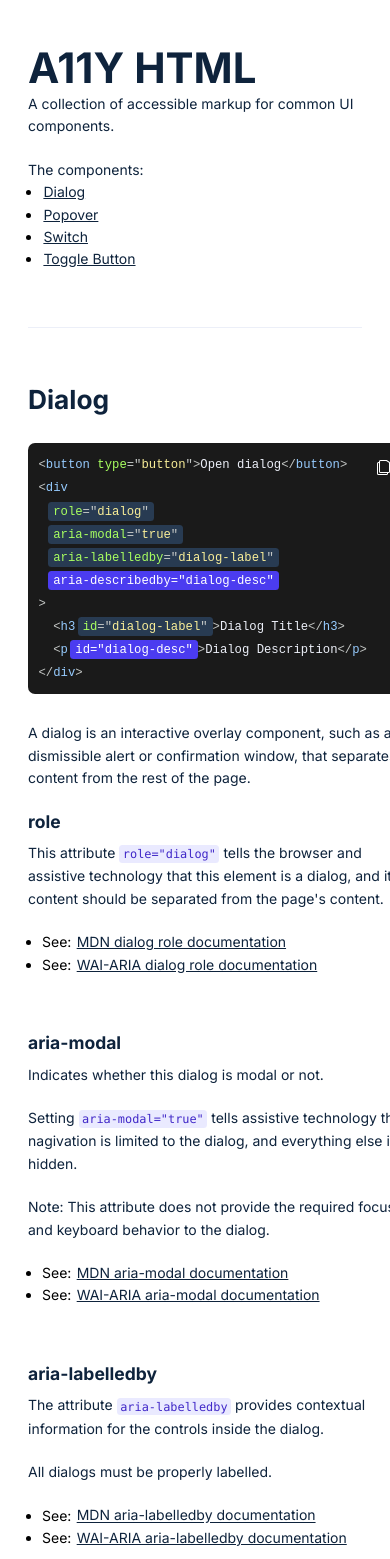
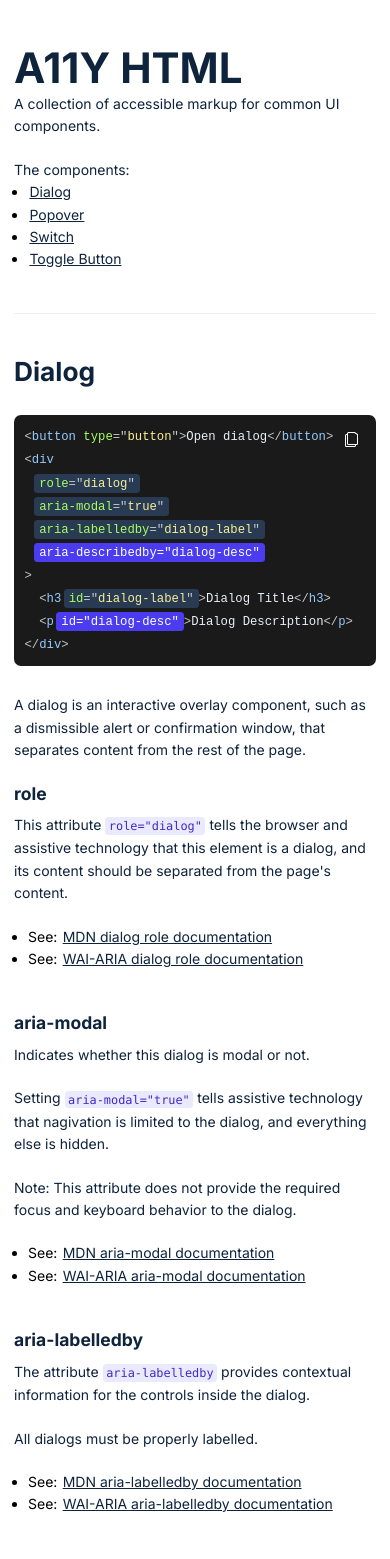
Before and after one commit to jonambas/a11y-html, a Next.js app: page / in a window 390 px wide. Shown: the top 1559 px of the page. Built offline with nearby package versions, Linux system fonts and the light colour scheme.

Commit message:
feat: responsive tweaks

```diff
--- a/components/Code.tsx
+++ b/components/Code.tsx
@@ -20,7 +20,7 @@ Syntax.registerLanguage('html', html);
 import { styled } from '~stitches';
 
 const Wrapper = styled('div', {
-  padding: '$3 $12 $3 $3',
+  padding: '$3',
   background: '$codeBg',
   borderRadius: '$lg',
   position: 'relative',
@@ -30,7 +30,8 @@ const Wrapper = styled('div', {
     fontSize: '$200',
     lineHeight: '1.8em',
     fontWeight: 'semibold',
-    color: '$gray100'
+    color: '$gray100',
+    overflowX: 'auto'
   },
   '.link': {
     opacity: '1',
--- a/components/CodeContainer.tsx
+++ b/components/CodeContainer.tsx
@@ -31,12 +31,14 @@ const Container: FC<PropsWithChildren<CodeContainerProps>> = (props) => {
           display: 'grid',
           gridTemplateColumns: '1fr',
           borderBottom: '1px solid $gray100',
+          gridGap: '$8',
+          paddingBottom: '$8',
+          marginBottom: '$8',
           '@md': {
+            paddingBottom: '$20',
+            marginBottom: '$20',
             gridTemplateColumns: '1fr 50%'
-          },
-          gridGap: '$8',
-          paddingBottom: '$20',
-          marginBottom: '$20'
+          }
         })()}
       >
         <div>{children}</div>
--- a/components/CodeSection.tsx
+++ b/components/CodeSection.tsx
@@ -22,7 +22,14 @@ export const CodeSection: FC<PropsWithChildren<CodeSectionProps>> = (props) => {
   }, [inView]);
 
   return (
-    <div className={css({ '&:not(:last-child)': { marginBottom: '$16' } })()}>
+    <div
+      className={css({
+        '&:not(:last-child)': {
+          marginBottom: '$12',
+          '@md': { marginBottom: '$16' }
+        }
+      })()}
+    >
       <h3
         ref={ref}
         id={linkTarget.replace('#', '')}
--- a/components/Footer.tsx
+++ b/components/Footer.tsx
@@ -6,7 +6,7 @@ export const Footer: FC = () => {
   return (
     <footer
       className={css({
-        padding: '0 0 $24 0',
+        padding: '0',
         textAlign: 'center',
         '@md': {
           padding: '$32 0'
@@ -15,7 +15,7 @@ export const Footer: FC = () => {
     >
       <p>
         Made by{' '}
-        <InlineLink href="https://www.jonambas.com">Jon Ambas</InlineLink> 😊
+        <InlineLink href="https://www.jonambas.com">Jon Ambas</InlineLink>
       </p>
       <p>
         <InlineLink href="https://github.com/jonambas/a11y-html">
--- a/components/Layout.tsx
+++ b/components/Layout.tsx
@@ -4,7 +4,10 @@ import { styled } from '~stitches';
 const Main = styled('main', {
   maxWidth: '1100px',
   margin: '$12 auto',
-  padding: '0 $8'
+  padding: '0 $4',
+  '@md': {
+    padding: '0 $8'
+  }
 });
 
 export const Layout: FC<PropsWithChildren> = (props) => {
--- a/pages/index.tsx
+++ b/pages/index.tsx
@@ -19,8 +19,8 @@ const Home: NextPage = () => {
       <div>
         <div
           className={css({
-            margin: '$12 0 $16 0',
-            padding: '0 0 $16 0',
+            margin: '$12 0',
+            padding: '0 0 $12 0',
             borderBottom: '1px solid $gray100',
             '@md': {
               margin: '$20 0 $24 0',
```
